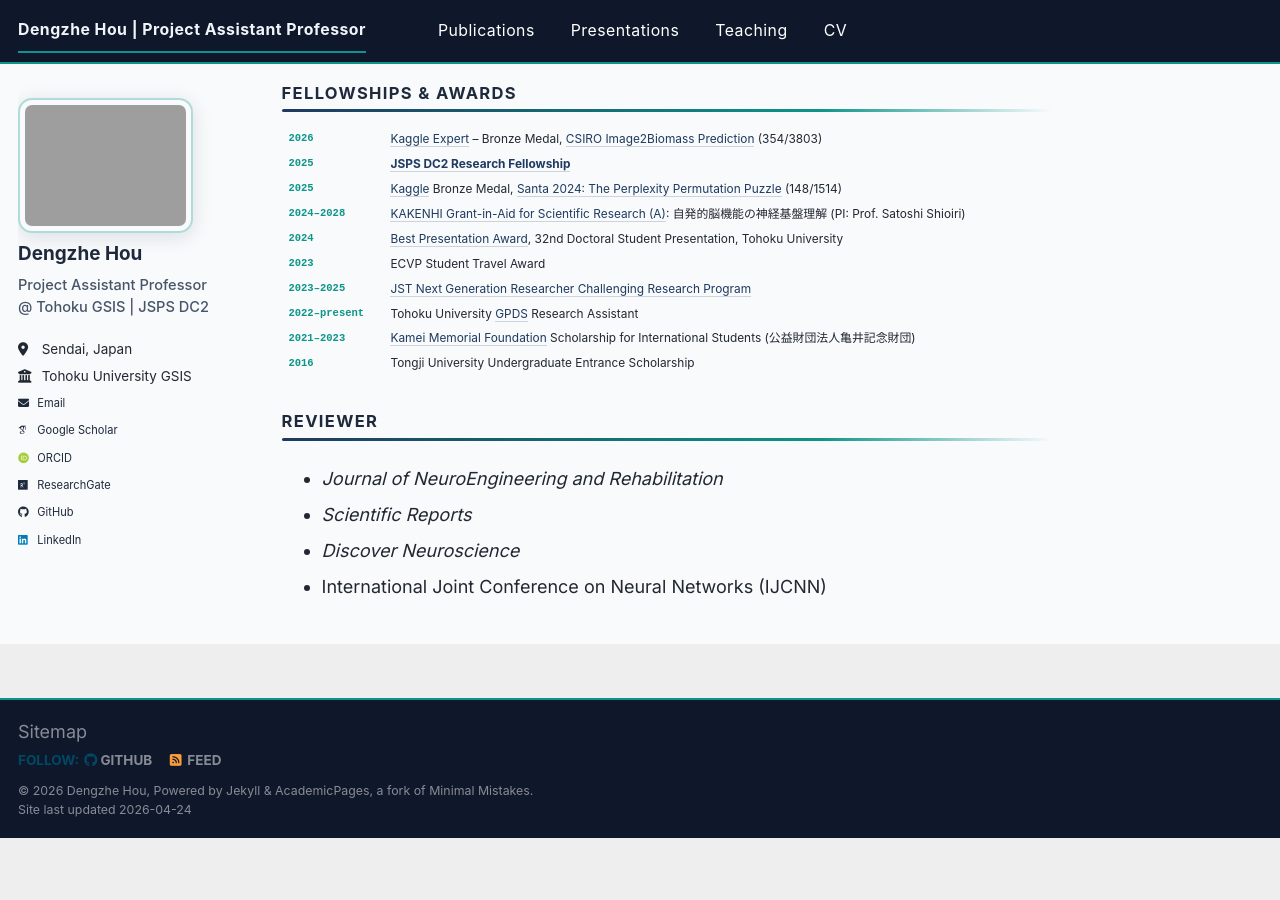
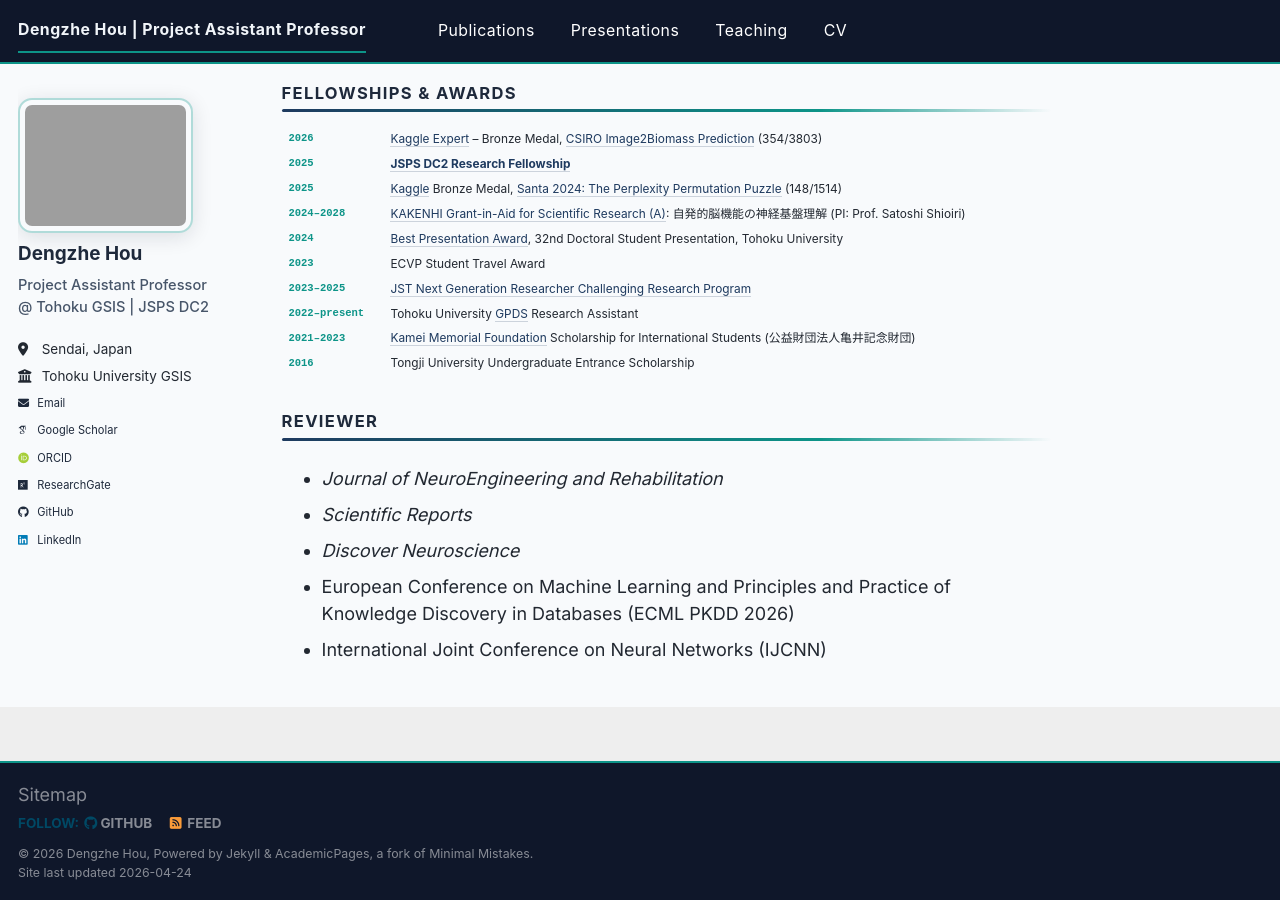
Before and after one commit to dengzhe-hou/dengzhe-hou.github.io, a Jekyll site: the page built from _pages/about.md, in a window 1280 px wide and 900 px high, scrolled down 2282 px. Built offline with Jekyll 4.4.1, drawn with Linux system fonts in a browser that asks for light colours; some web fonts are replaced; a script bundle is joined from its source files by our own code; library files that are not in the unit come from our copies; before the commit the page ends 3119 px from its top, so only the background shows below that.

Commit message:
Add ECML PKDD 2026 to Reviewer section
Co-Authored-By: Claude Sonnet 4.6 <noreply@anthropic.com>

```diff
--- a/_pages/about.md
+++ b/_pages/about.md
@@ -98,4 +98,5 @@ Supervisors: Prof. [Kazunori Yamada](https://yamada-lab.gr.jp/ja/index.html), As
 - *Journal of NeuroEngineering and Rehabilitation*
 - *Scientific Reports*
 - *Discover Neuroscience*
+- European Conference on Machine Learning and Principles and Practice of Knowledge Discovery in Databases (ECML PKDD 2026)
 - International Joint Conference on Neural Networks (IJCNN)
```
